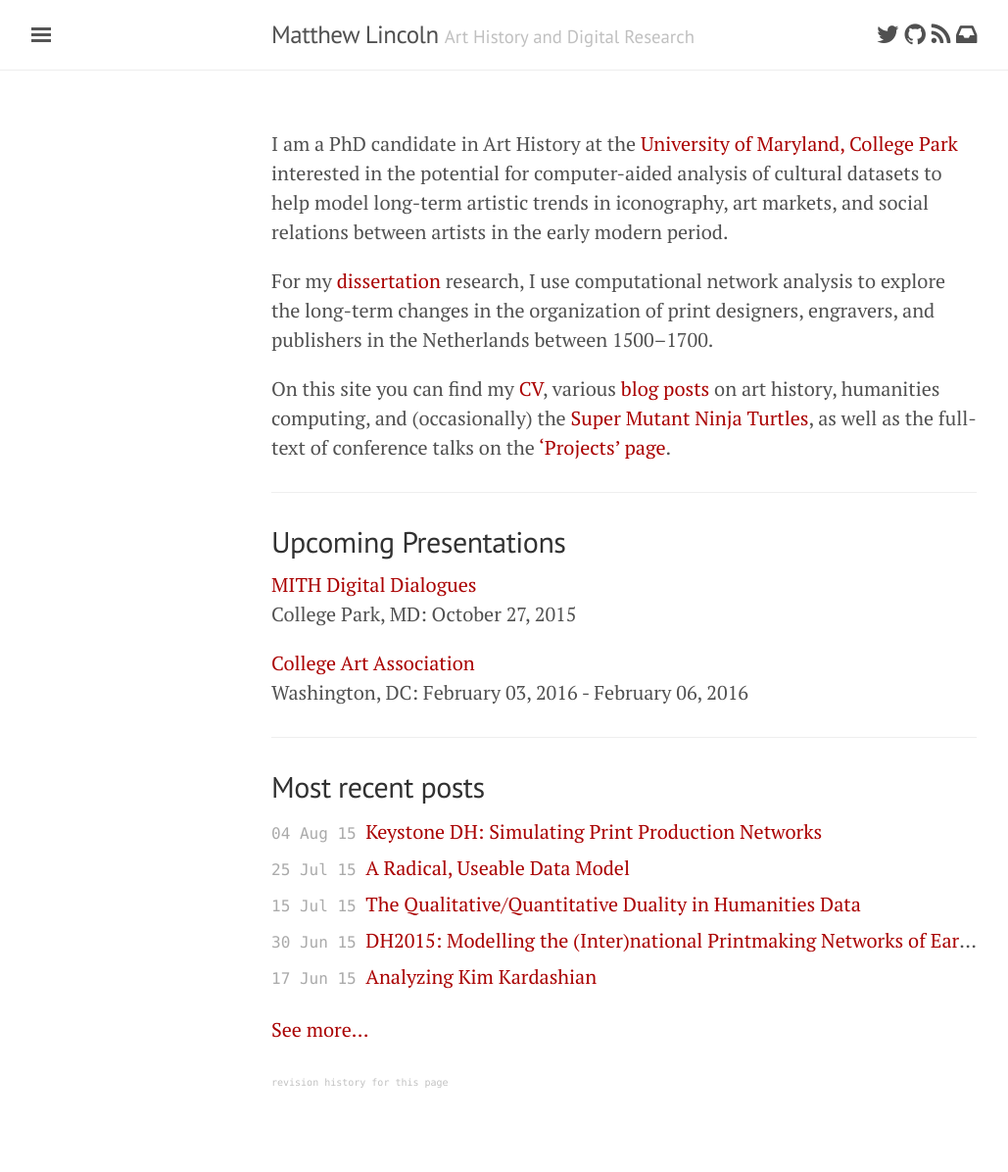
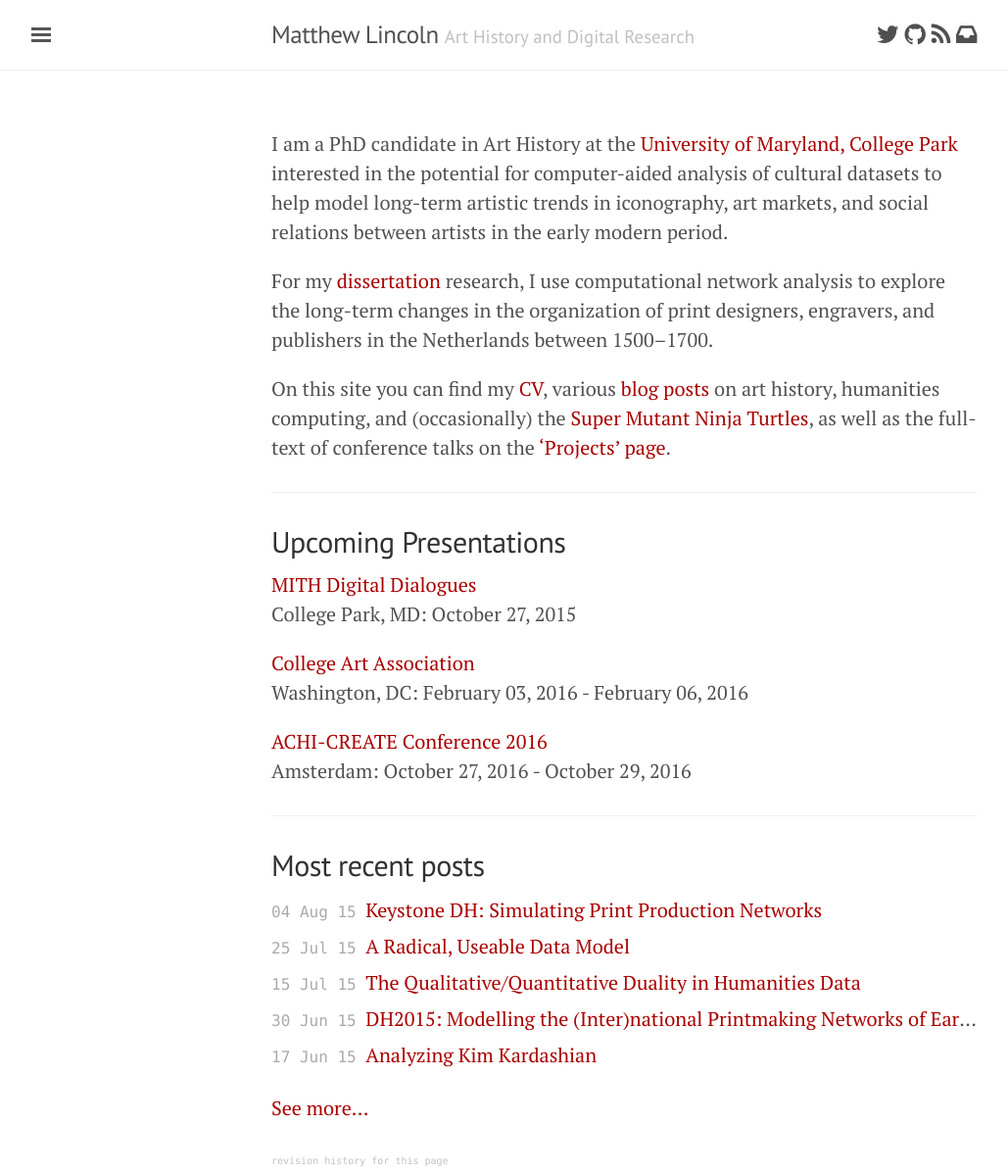
Before and after one commit to mdlincoln/mdlincoln.github.io, a Jekyll site: the page built from index.md, in a window 1280 px wide. Shown: the whole page at 98% size, without its empty margins (3-1032 px from the left). Built offline with Jekyll 4.4.1, drawn with Linux system fonts in a browser that asks for light colours; nearby versions of some CDN libraries; before the commit the page ends 1116 px from its top, so only the background shows below that.

Commit message:
amsterdam conference

```diff
--- a/_data/travel.yaml
+++ b/_data/travel.yaml
@@ -7,3 +7,8 @@
   location: College Park, MD
   url: http://mith.umd.edu/digitaldialogues/
   datestart: 2015-10-27 00:00:00 -0500
+- venue: ACHI-CREATE Conference 2016
+  location: Amsterdam
+  url: http://www.create.humanities.uva.nl/cfp-achi-create-conference-2016/
+  datestart: 2016-10-27 00:00:00 -0500
+  dateend: 2016-10-29 00:00:00 -0500
```
